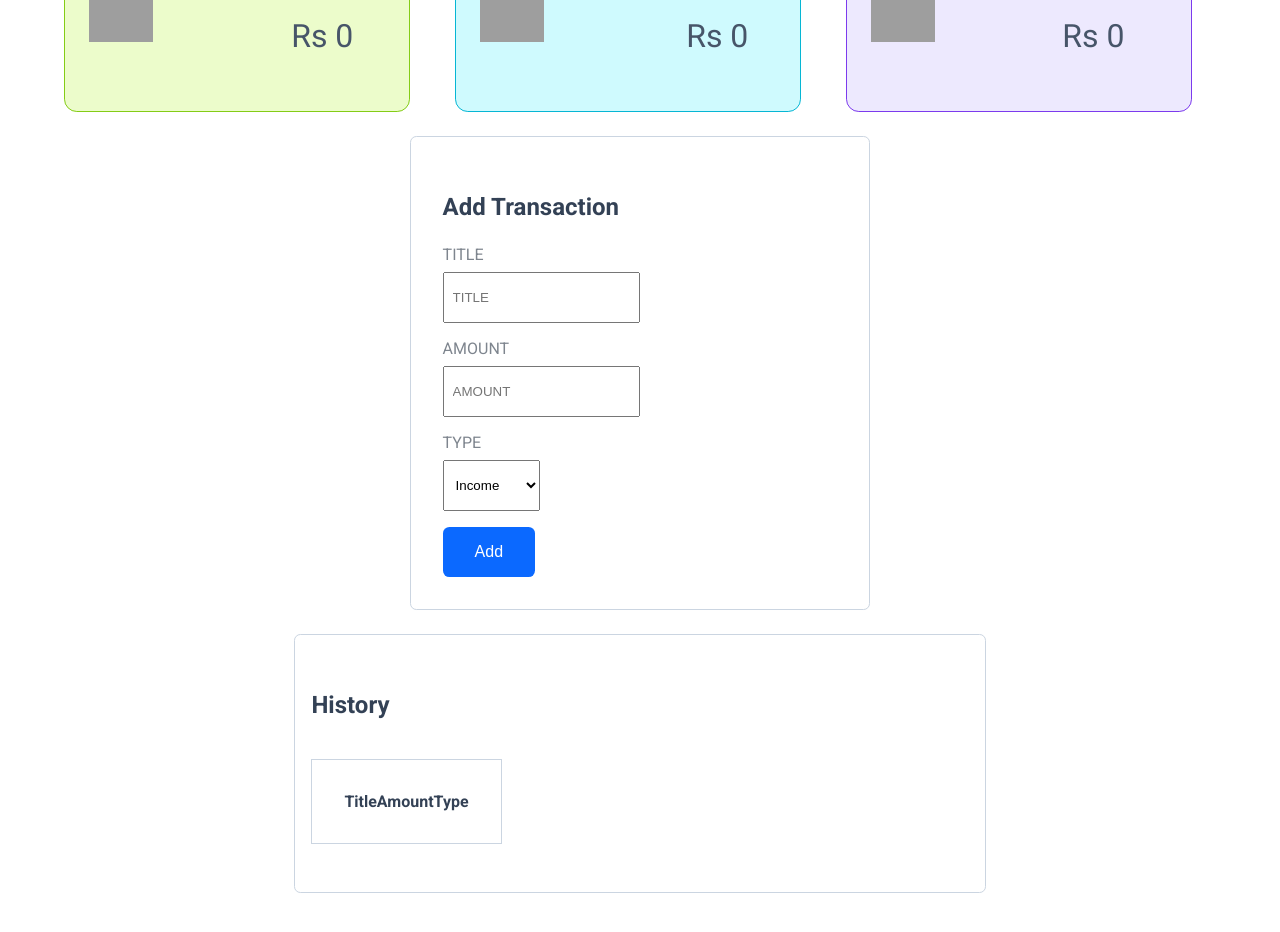
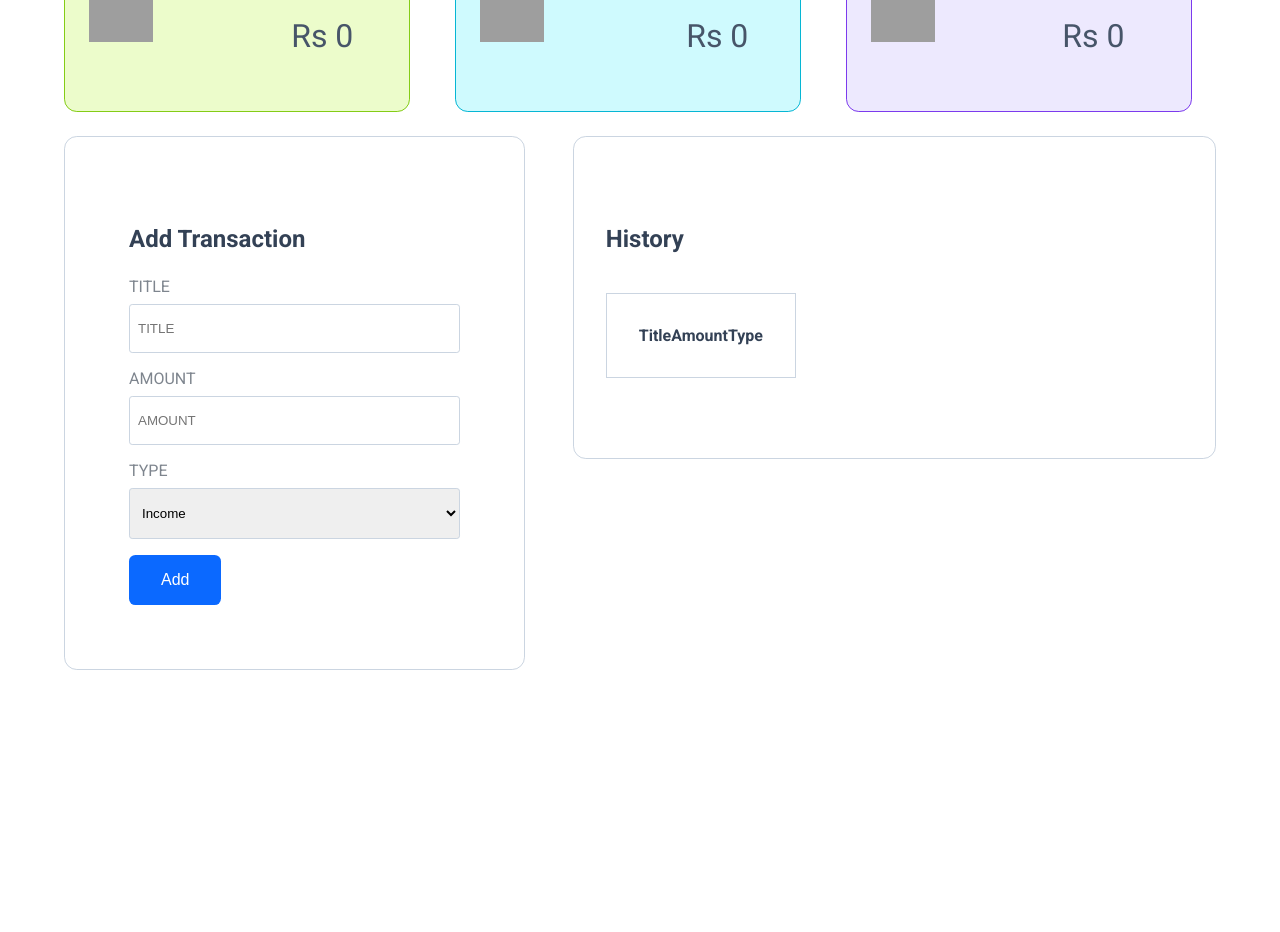
Before and after one commit to CLL-NxtWave-Submissions/money-manager-app, a React (Create React App) app: page / in a window 1280 px wide. Shown: the part 460-1392 px from the top of the page. After the commit the page ends 1218 px from the top, so only its background shows below. Built offline with nearby package versions, Linux system fonts and the light colour scheme; grey boxes are pictures that could not be loaded; a web font is replaced by a local one.

Commit message:
Adjusted styling of transaction containers to add new transactions and display hsitory

```diff
--- a/src/components/MoneyManager/index.css
+++ b/src/components/MoneyManager/index.css
@@ -46,9 +46,8 @@
 
 .money-manager-transaction-container {
   display: flex;
-  flex-direction: row;
-  justify-content: space-between;
-  align-items: center;
+  flex-direction: column;
+  align-items: flex-start;
   width: 100%;
   padding: 0;
 }
@@ -56,17 +55,19 @@
 .add-transaction-container,
 .transaction-history-container {
   width: 100%;
-  border-radius: 0.4rem;
+  border-radius: 0.8rem;
   border: 0.1rem solid #cbd5e1;
   display: flex;
   flex-direction: column;
   align-items: flex-start;
+  min-height: 100%;
 }
 
 .add-transaction-container {
   padding: 2rem;
   margin-bottom: 1.5rem;
   justify-content: center;
+  align-items: center;
 }
 
 .transaction-history-container {
@@ -78,6 +79,8 @@
   color: #334155;
   font-size: 1.5rem;
   font-weight: 550;
+  width: 100%;
+  text-align: left;
 }
 
 .form-input-container {
@@ -85,6 +88,7 @@
   flex-direction: column;
   justify-content: center;
   align-items: flex-start;
+  width: 100%;
 }
 
 .form-label {
@@ -96,6 +100,10 @@
 .form-input {
   padding: 1rem 0.5rem;
   margin-bottom: 1rem;
+  border-radius: 0.2rem;
+  width: 100%;
+  outline: none;
+  border: 0.1rem solid #cbd5e1;
 }
 
 .form-submit-button {
@@ -146,14 +154,18 @@
   }
 
   .money-manager-transaction-container {
-    flex-direction: column;
+    flex-direction: row;
   }
 
   .add-transaction-container {
     width: 40%;
+    padding: 4rem;
+    margin-right: 3rem;
   }
 
   .transaction-history-container {
-    width: 60%;
+    width: 50%;
+    padding: 4rem 2rem;
+    flex-grow: 1;
   }
 }
```
